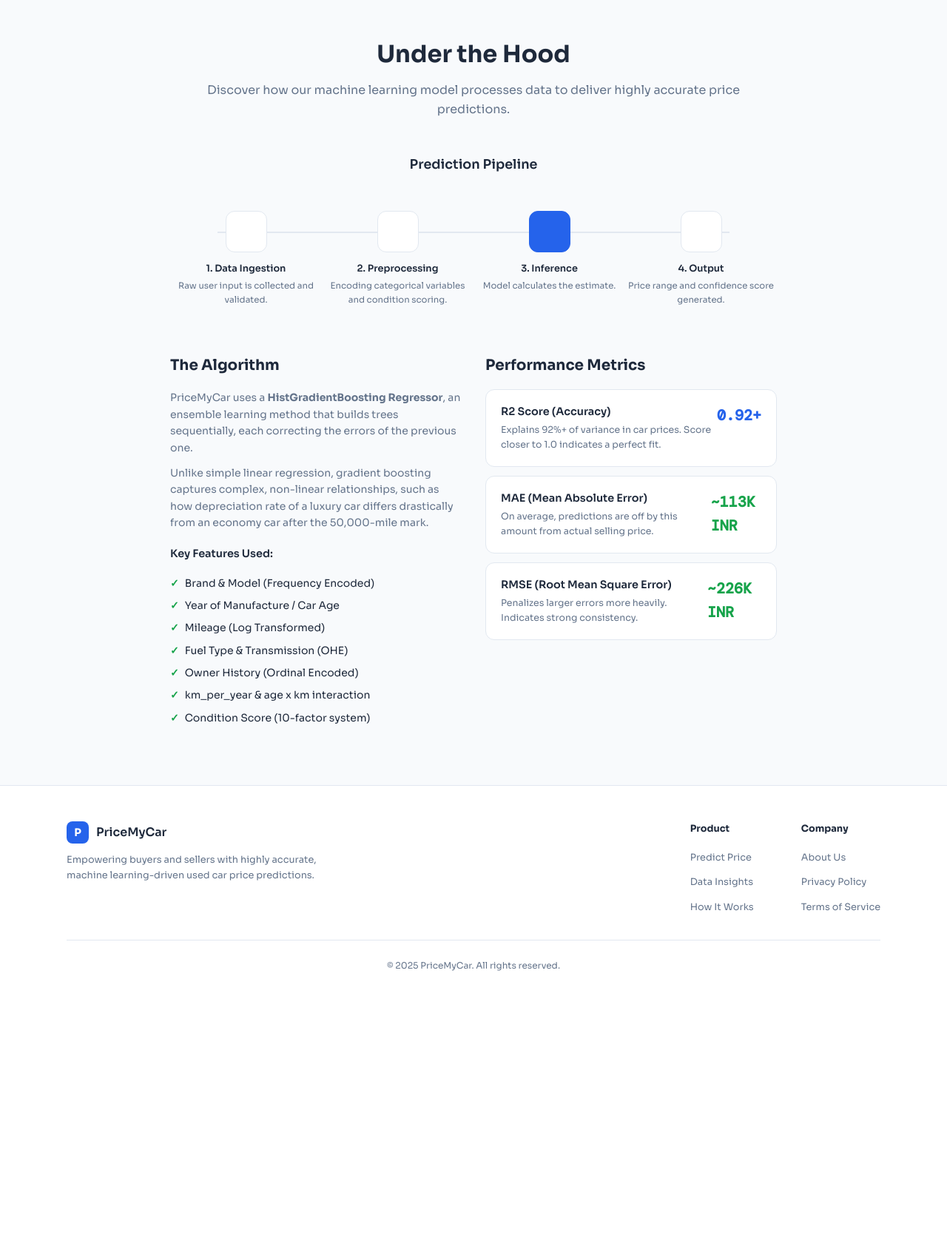
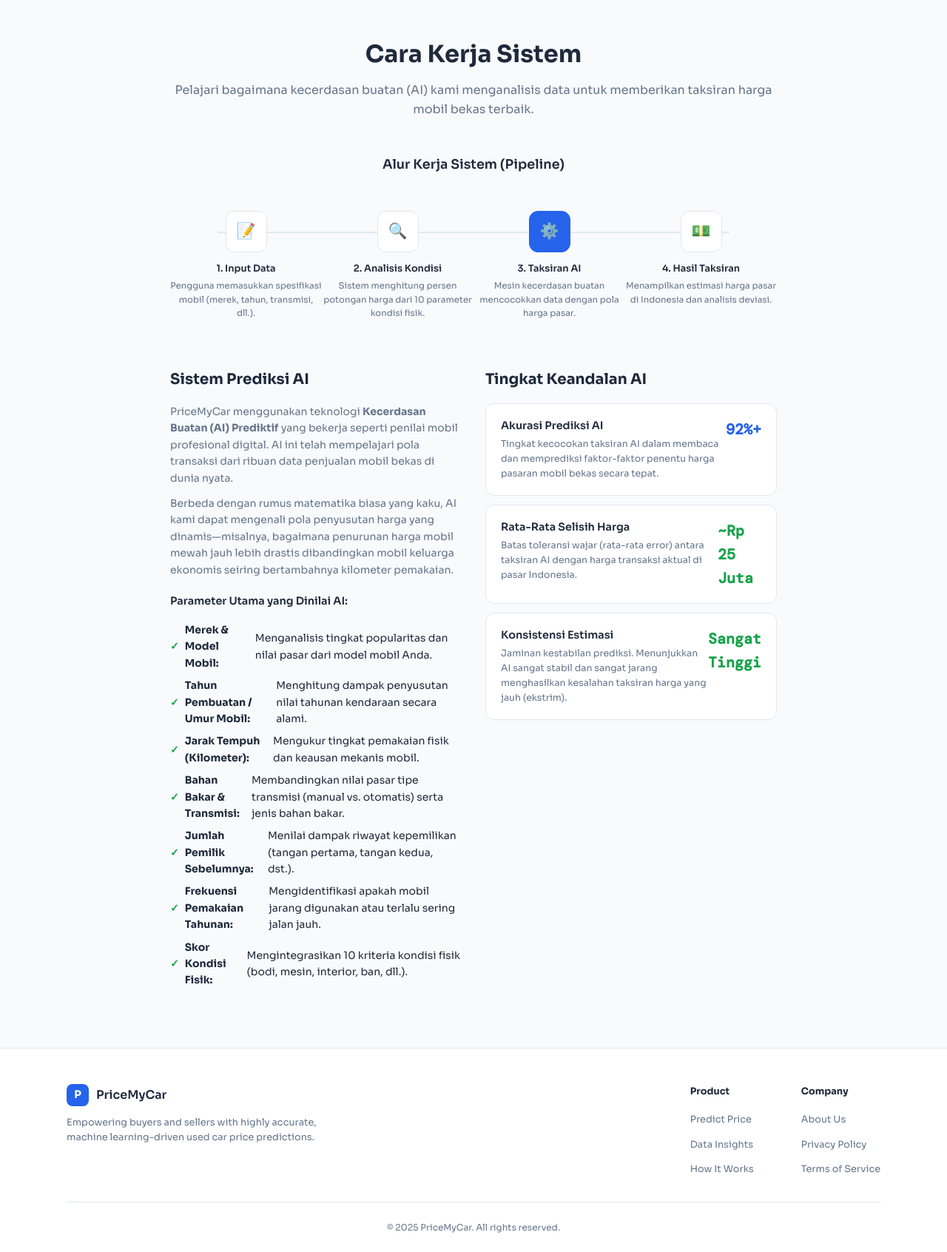
Before and after one commit to Pemula6798/web_app_pricemycar, a Flask app: page /model-info in a window 1280 px wide. Shown: the part 64-1756 px from the top of the page at 74% size. Before the commit the page ends 1376 px from the top, so only its background shows below. Run offline with Flask 3, Linux system fonts and the light colour scheme.

Commit message:
Translate ML jargon to layman terms in model_info and setup LFS

```diff
--- a/web_app/templates/model_info.html
+++ b/web_app/templates/model_info.html
@@ -2,46 +2,46 @@
 {% block title %}Model Info - PriceMyCar{% endblock %}
 {% block content %}
 <section class="model-page">
-  <h1>Under the Hood</h1>
-  <p class="section-sub">Discover how our machine learning model processes data to deliver highly accurate price predictions.</p>
+  <h1>Cara Kerja Sistem</h1>
+  <p class="section-sub">Pelajari bagaimana kecerdasan buatan (AI) kami menganalisis data untuk memberikan taksiran harga mobil bekas terbaik.</p>
 
-  <h2 style="margin-top:40px;font-size:1.1rem;font-weight:600">Prediction Pipeline</h2>
+  <h2 style="margin-top:40px;font-size:1.1rem;font-weight:600">Alur Kerja Sistem (Pipeline)</h2>
   <div class="pipeline">
-    <div class="pipe-step"><div class="pipe-icon"></div><h4>1. Data Ingestion</h4><p>Raw user input is collected and validated.</p></div>
-    <div class="pipe-step"><div class="pipe-icon"></div><h4>2. Preprocessing</h4><p>Encoding categorical variables and condition scoring.</p></div>
-    <div class="pipe-step active"><div class="pipe-icon" style="color:#fff"></div><h4>3. Inference</h4><p>Model calculates the estimate.</p></div>
-    <div class="pipe-step"><div class="pipe-icon"></div><h4>4. Output</h4><p>Price range and confidence score generated.</p></div>
+    <div class="pipe-step"><div class="pipe-icon">📝</div><h4>1. Input Data</h4><p>Pengguna memasukkan spesifikasi mobil (merek, tahun, transmisi, dll.).</p></div>
+    <div class="pipe-step"><div class="pipe-icon">🔍</div><h4>2. Analisis Kondisi</h4><p>Sistem menghitung persen potongan harga dari 10 parameter kondisi fisik.</p></div>
+    <div class="pipe-step active"><div class="pipe-icon" style="color:#fff">⚙️</div><h4>3. Taksiran AI</h4><p>Mesin kecerdasan buatan mencocokkan data dengan pola harga pasar.</p></div>
+    <div class="pipe-step"><div class="pipe-icon">💵</div><h4>4. Hasil Taksiran</h4><p>Menampilkan estimasi harga pasar di Indonesia dan analisis deviasi.</p></div>
   </div>
 
   <div class="algo-metrics">
     <div class="algo-section">
-      <h2>The Algorithm</h2>
-      <p>PriceMyCar uses a <strong>HistGradientBoosting Regressor</strong>, an ensemble learning method that builds trees sequentially, each correcting the errors of the previous one.</p>
-      <p>Unlike simple linear regression, gradient boosting captures complex, non-linear relationships, such as how depreciation rate of a luxury car differs drastically from an economy car after the 50,000-mile mark.</p>
-      <h3 style="margin-top:20px;font-size:.9rem;font-weight:600">Key Features Used:</h3>
+      <h2>Sistem Prediksi AI</h2>
+      <p>PriceMyCar menggunakan teknologi <strong>Kecerdasan Buatan (AI) Prediktif</strong> yang bekerja seperti penilai mobil profesional digital. AI ini telah mempelajari pola transaksi dari ribuan data penjualan mobil bekas di dunia nyata.</p>
+      <p>Berbeda dengan rumus matematika biasa yang kaku, AI kami dapat mengenali pola penyusutan harga yang dinamis—misalnya, bagaimana penurunan harga mobil mewah jauh lebih drastis dibandingkan mobil keluarga ekonomis seiring bertambahnya kilometer pemakaian.</p>
+      <h3 style="margin-top:20px;font-size:.9rem;font-weight:600">Parameter Utama yang Dinilai AI:</h3>
       <ul class="feature-list">
-        <li>Brand &amp; Model (Frequency Encoded)</li>
-        <li>Year of Manufacture / Car Age</li>
-        <li>Mileage (Log Transformed)</li>
-        <li>Fuel Type &amp; Transmission (OHE)</li>
-        <li>Owner History (Ordinal Encoded)</li>
-        <li>km_per_year &amp; age x km interaction</li>
-        <li>Condition Score (10-factor system)</li>
+        <li><strong>Merek &amp; Model Mobil:</strong> Menganalisis tingkat popularitas dan nilai pasar dari model mobil Anda.</li>
+        <li><strong>Tahun Pembuatan / Umur Mobil:</strong> Menghitung dampak penyusutan nilai tahunan kendaraan secara alami.</li>
+        <li><strong>Jarak Tempuh (Kilometer):</strong> Mengukur tingkat pemakaian fisik dan keausan mekanis mobil.</li>
+        <li><strong>Bahan Bakar &amp; Transmisi:</strong> Membandingkan nilai pasar tipe transmisi (manual vs. otomatis) serta jenis bahan bakar.</li>
+        <li><strong>Jumlah Pemilik Sebelumnya:</strong> Menilai dampak riwayat kepemilikan (tangan pertama, tangan kedua, dst.).</li>
+        <li><strong>Frekuensi Pemakaian Tahunan:</strong> Mengidentifikasi apakah mobil jarang digunakan atau terlalu sering jalan jauh.</li>
+        <li><strong>Skor Kondisi Fisik:</strong> Mengintegrasikan 10 kriteria kondisi fisik (bodi, mesin, interior, ban, dll.).</li>
       </ul>
     </div>
     <div class="metrics-section">
-      <h2>Performance Metrics</h2>
+      <h2>Tingkat Keandalan AI</h2>
       <div class="metric-row">
-        <div><div class="metric-name">R2 Score (Accuracy)</div><div class="metric-desc">Explains 92%+ of variance in car prices. Score closer to 1.0 indicates a perfect fit.</div></div>
-        <div class="metric-val">0.92+</div>
+        <div><div class="metric-name">Akurasi Prediksi AI</div><div class="metric-desc">Tingkat kecocokan taksiran AI dalam membaca dan memprediksi faktor-faktor penentu harga pasaran mobil bekas secara tepat.</div></div>
+        <div class="metric-val">92%+</div>
       </div>
       <div class="metric-row">
-        <div><div class="metric-name">MAE (Mean Absolute Error)</div><div class="metric-desc">On average, predictions are off by this amount from actual selling price.</div></div>
-        <div class="metric-val" style="color:var(--green)">~113K INR</div>
+        <div><div class="metric-name">Rata-Rata Selisih Harga</div><div class="metric-desc">Batas toleransi wajar (rata-rata error) antara taksiran AI dengan harga transaksi aktual di pasar Indonesia.</div></div>
+        <div class="metric-val" style="color:var(--green)">~Rp 25 Juta</div>
       </div>
       <div class="metric-row">
-        <div><div class="metric-name">RMSE (Root Mean Square Error)</div><div class="metric-desc">Penalizes larger errors more heavily. Indicates strong consistency.</div></div>
-        <div class="metric-val" style="color:var(--green)">~226K INR</div>
+        <div><div class="metric-name">Konsistensi Estimasi</div><div class="metric-desc">Jaminan kestabilan prediksi. Menunjukkan AI sangat stabil dan sangat jarang menghasilkan kesalahan taksiran harga yang jauh (ekstrim).</div></div>
+        <div class="metric-val" style="color:var(--green)">Sangat Tinggi</div>
       </div>
     </div>
   </div>
```
Also changed, not shown: 5 other files.
